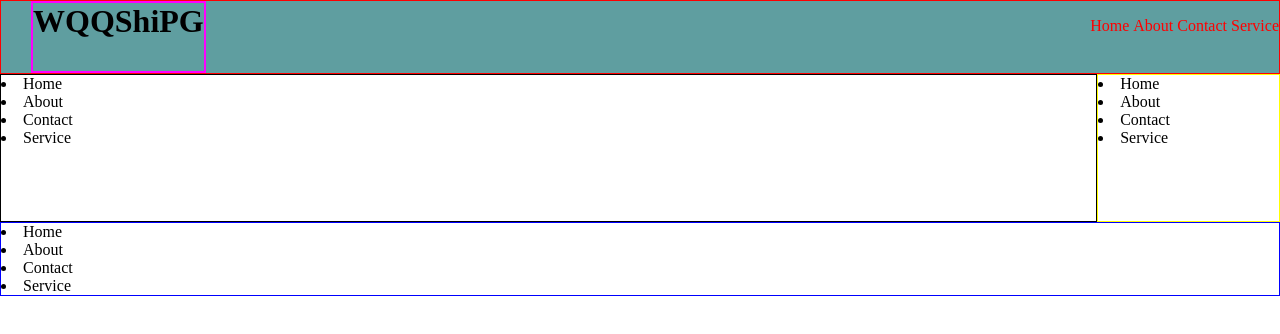
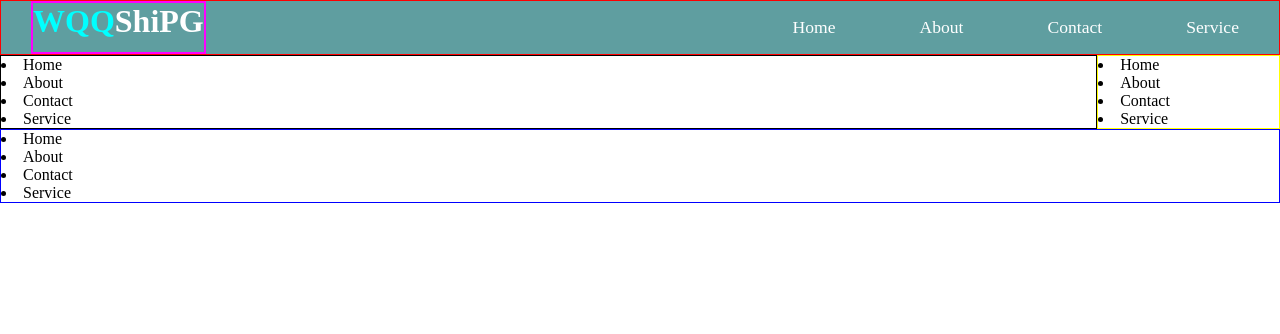
Before and after one commit to robinlzl/u-frontend, a plain HTML site: page html_css_personal_blog/index.html in a window 1280 px wide. Drawn offline with Linux system fonts and the light colour scheme.

Commit message:
add header

```diff
--- a/html_css_personal_blog/css/main.css
+++ b/html_css_personal_blog/css/main.css
@@ -2,16 +2,40 @@ body {
     margin : 0;
     padding : 0;
     display : grid;
-    grid-template-rows: 1fr 2fr 1fr;
+    grid-template-rows: 1fr auto auto;
     grid-template-columns: repeat(7, 1fr);
 
 }
+
 header h1 {
     border : 2px solid fuchsia;
-    margin : 0;
-    position : relative;
-    left : 30px;
+    margin : 0px;
+    margin-left : 30px;
+    height : inherit;
+    padding : 0;
 }
+
+header h1 span {
+    color: aqua;
+}
+
+header nav ul li{
+    list-style : none;
+    display : inline-block;
+}
+header nav ul li a:hover {
+    background : cornflowerblue;
+    transition : 0.5s;
+}
+
+
+header nav ul li a {
+    padding : 20px;
+    margin : 20px;
+    font-size : 1.1em;
+    text-decoration: none;
+}
+
 header {
     grid-column-start: 1;
     grid-column-end: -1;
@@ -22,6 +46,15 @@ header {
     flex-direction : row;
     justify-content : space-between;
     background: cadetblue;
+}
+
+header .navigator {
+    display : none;
+}
+
+header * {
+
+    color : white;
 }
 
 .content {
@@ -45,14 +78,3 @@ footer {
     grid-row-end: 4;
     border: 1px solid blue;
 }
-
-header > img {
-    opacity : 0.5;
-    width : 100%;
-    height : auto;
-}
-nav ul li {
-
-    display : inline-block;
-    color : red;
-}
--- a/html_css_personal_blog/index.html
+++ b/html_css_personal_blog/index.html
@@ -4,16 +4,23 @@
     <meta charset="UTF-8">
     <link rel="stylesheet" href="css/main.css" type="text/css">
     <title>Blog Homepage</title>
+    <script src="https://kit.fontawesome.com/bfedd5c9ef.js" crossorigin="anonymous"></script>
+
 </head>
 <body>
     <header>
-        <h1 class="logo">WQQShiPG</h1>
+        <h1 class="logo"><span>WQQ</span>ShiPG</h1>
+        <i class="fas fa-bars navigator"></i>
         <nav>
             <ul>
-                <li>Home</li>
-                <li>About</li>
-                <li>Contact</li>
-                <li>Service</li>
+                <li><a href="#">Home</a></li>
+                <li><a href="#">About</a></li>
+                <li><a href="#">Contact</a></li>
+                <li><a href="#">Service</a>
+                    <ul>
+
+                    </ul>
+                </li>
             </ul>
         </nav>
     </header>
```
